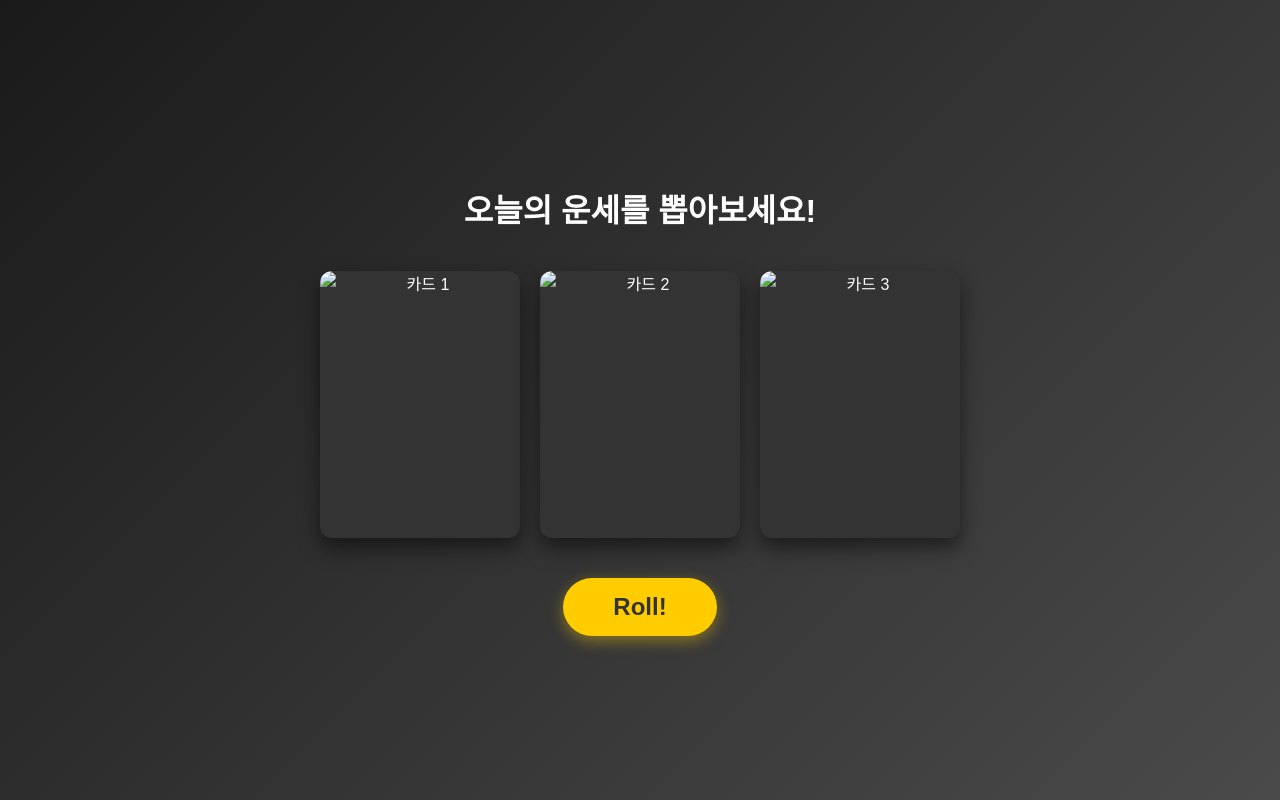
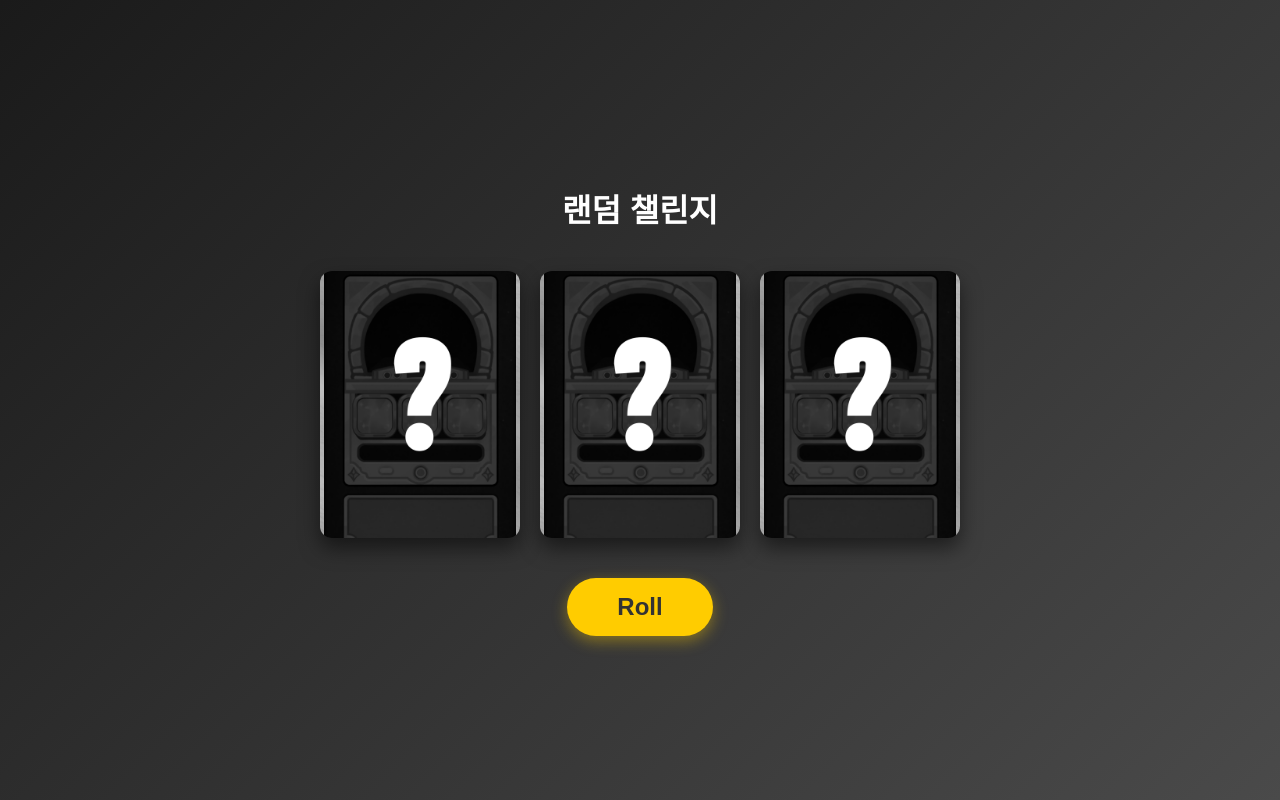
Before and after one commit to madrenso-sys/random_challenge-, a plain HTML site: page index.html in a window 1280 px wide. Drawn offline with Linux system fonts and the light colour scheme.

Commit message:
Update index.html

```diff
--- a/index.html
+++ b/index.html
@@ -3,21 +3,21 @@
 <head>
     <meta charset="UTF-8">
     <meta name="viewport" content="width=device-width, initial-scale=1.0">
-    <title>럭키 카드 뽑기</title>
+    <title>랜덤 챌린지</title>
     <link rel="stylesheet" href="style.css">
 </head>
 <body>
 
     <div class="container">
-        <h1>오늘의 운세를 뽑아보세요!</h1>
+        <h1>랜덤 챌린지</h1>
 
         <div class="card-wrapper">
-            <img src="images/BACK.png" id="card1" class="card" alt="카드 1">
-            <img src="images/BACK.png" id="card2" class="card" alt="카드 2">
-            <img src="images/BACK.png" id="card3" class="card" alt="카드 3">
+            <img src="BACK.png" id="card1" class="card" alt="카드 1">
+            <img src="BACK.png" id="card2" class="card" alt="카드 2">
+            <img src="BACK.png" id="card3" class="card" alt="카드 3">
         </div>
 
-        <button id="roll-button">Roll!</button>
+        <button id="roll-button">Roll</button>
     </div>
 
     <script src="script.js"></script>
```
